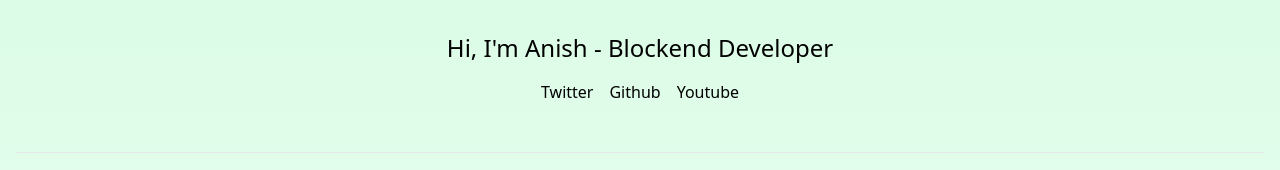
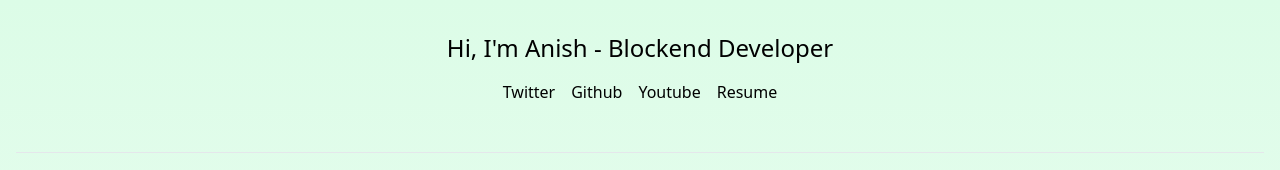
Before and after one commit to itsanishjain/anish_jain_profile, a Next.js app: page / in a window 1280 px wide. Shown: the top 170 px of the page. Built offline with nearby package versions, Linux system fonts and the light colour scheme.

Commit message:
add resume

```diff
--- a/pages/index.js
+++ b/pages/index.js
@@ -12,8 +12,12 @@ export default function Home() {
         </div>
         <div className="flex justify-center space-x-4 mt-4" >
           <span><a href="https://twitter.com/itsanishjain" target="_blank" rel="noreferrer" >Twitter</a></span>
+
           <span><a href="https://github.com/itsanishjain" target="_blank" rel="noreferrer">Github</a></span>
+
           <span><a href="https://www.youtube.com/channel/UC_k5xjI9j35RyDGQl-MEaQQ" target="_blank" rel="noreferrer">Youtube</a></span>
+
+          <span><a href="/anish_resume.pdf" target="_blank" rel="noreferrer" >Resume</a></span>
         </div>
       </div>
       <div className="mt-8 p-4">
```
Also changed, not shown: 1 other file (tests, documents, lock files or other folders).
